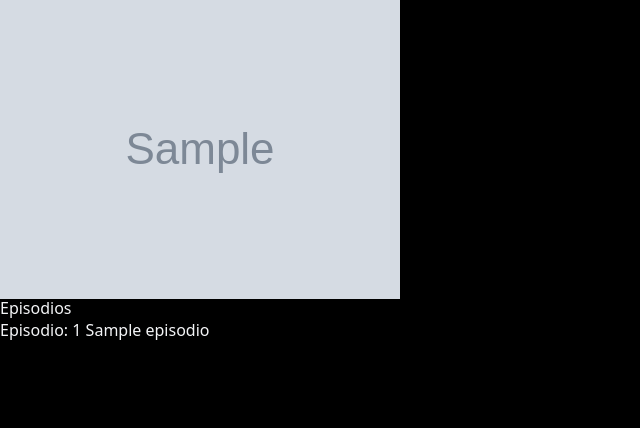
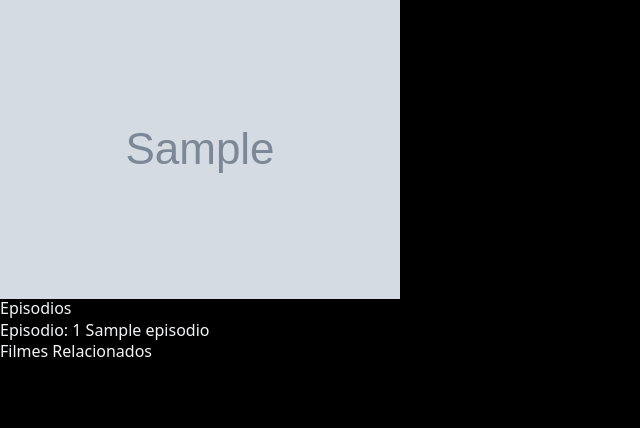
Before and after one commit to devthayron/hashflix, a Django app: page /filmes/1/ in a window 1280 px wide. Shown: the part 68-496 px from the top of the page, without its empty margins (0-640 px from the left). Run offline with Django 5.2, Linux system fonts and the light colour scheme; tables that the repository leaves empty hold one stand-in row (values such as "Sample post"); grey boxes marked "Sample" are stand-in pictures; some libraries are stand-ins or nearby versions.

Commit message:
Adição do filme relacionados no detailviews

```diff
--- /dev/null
+++ b/filme/service.py
@@ -0,0 +1,16 @@
+from .models import Filme
+
+def get_filmes_relacionados(filme, limite=5):
+    """
+    Retorna filmes da mesma categoria do filme informado.
+
+    excluindo o próprio registro e aplicando limite de retorno.
+
+    Utilizado como fonte de dados para a seção de recomendações na interface de detalhe do filme.
+    """
+
+    filmes_relacionados = Filme.objects.filter(
+        categoria=filme.categoria
+    ).exclude(id=filme.id)[:limite]
+
+    return filmes_relacionados
--- a/filme/templates/filmes/detail.html
+++ b/filme/templates/filmes/detail.html
@@ -17,4 +17,13 @@
         <p>Episodio: {{ forloop.counter }} {{ episodio.titulo }}</p>
         </a>
     {% endfor %}
+
+    <h2>Filmes Relacionados</h2>
+    {% for filme in filmes_relacionados %}
+    <p>
+        <a href="{% url 'filme:detail' filme.pk %}">
+            {{ filme.titulo }}
+        </a>
+    </p>
+    {% endfor %}
 {% endblock  %}
--- a/filme/views.py
+++ b/filme/views.py
@@ -1,6 +1,6 @@
-from django.shortcuts import render
 from .models import Filme
 from django.views.generic import TemplateView,ListView,DetailView
+from .service import get_filmes_relacionados
 
 class HomePageView(TemplateView):
     template_name = 'core/homepage.html'
@@ -11,6 +11,16 @@
     context_object_name = 'filmes'
 
 class FilmeDetailView(DetailView):
+
     template_name = 'filmes/detail.html'
     model = Filme
     context_object_name = 'filme'
+
+    # função que serve para adicionar dados extras no template
+    def get_context_data(self, **kwargs):
+        context = super().get_context_data(**kwargs)
+        filme = self.object # filme atual
+
+        context['filmes_relacionados'] = get_filmes_relacionados(filme)
+
+        return context
```
Also changed, not shown: media/thumb_filmes/tv.png (added).
